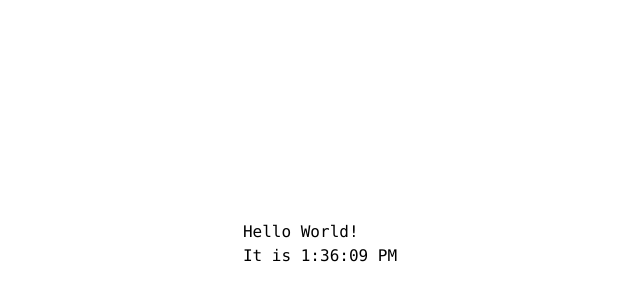
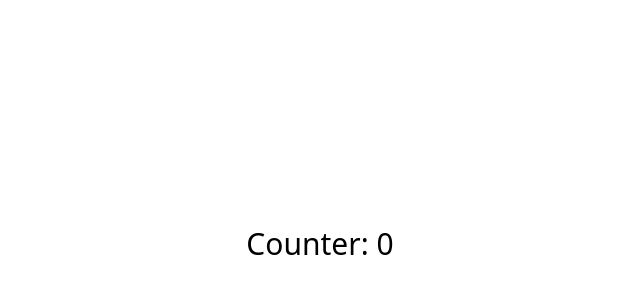
Before and after one commit to Trantuvan/react-life-cycle, a React (Vite) app: page / in a window 1280 px wide. Shown: the part 156-456 px from the top of the page, without its empty margins (320-960 px from the left). Built offline with nearby package versions, Linux system fonts and the light colour scheme.

Commit message:
add Counter as child component

```diff
--- a/src/App.jsx
+++ b/src/App.jsx
@@ -1,10 +1,10 @@
 import React, { Component } from 'react';
-import Clock from './components/Clock';
+import Counter from './components/Counter';
 export default class App extends Component {
   render() {
     return (
       <div className="h-screen flex items-center justify-center">
-        <Clock />
+        <Counter />
       </div>
     );
   }
```
